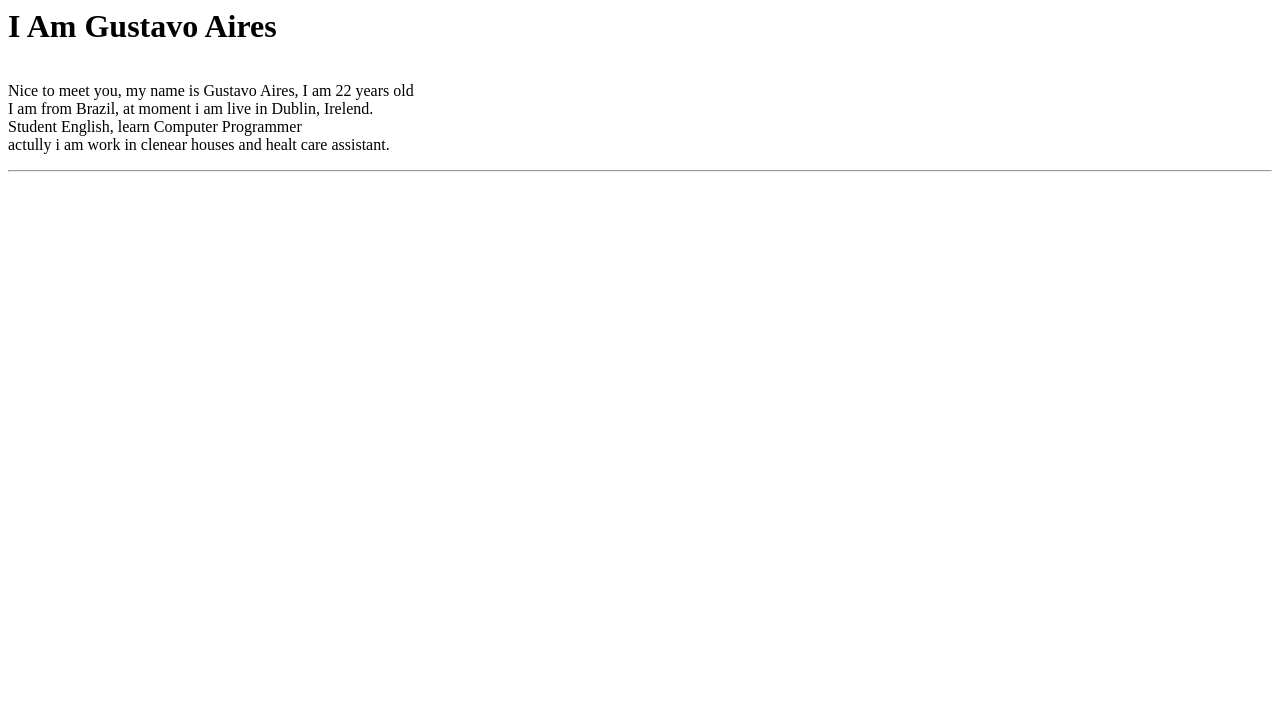
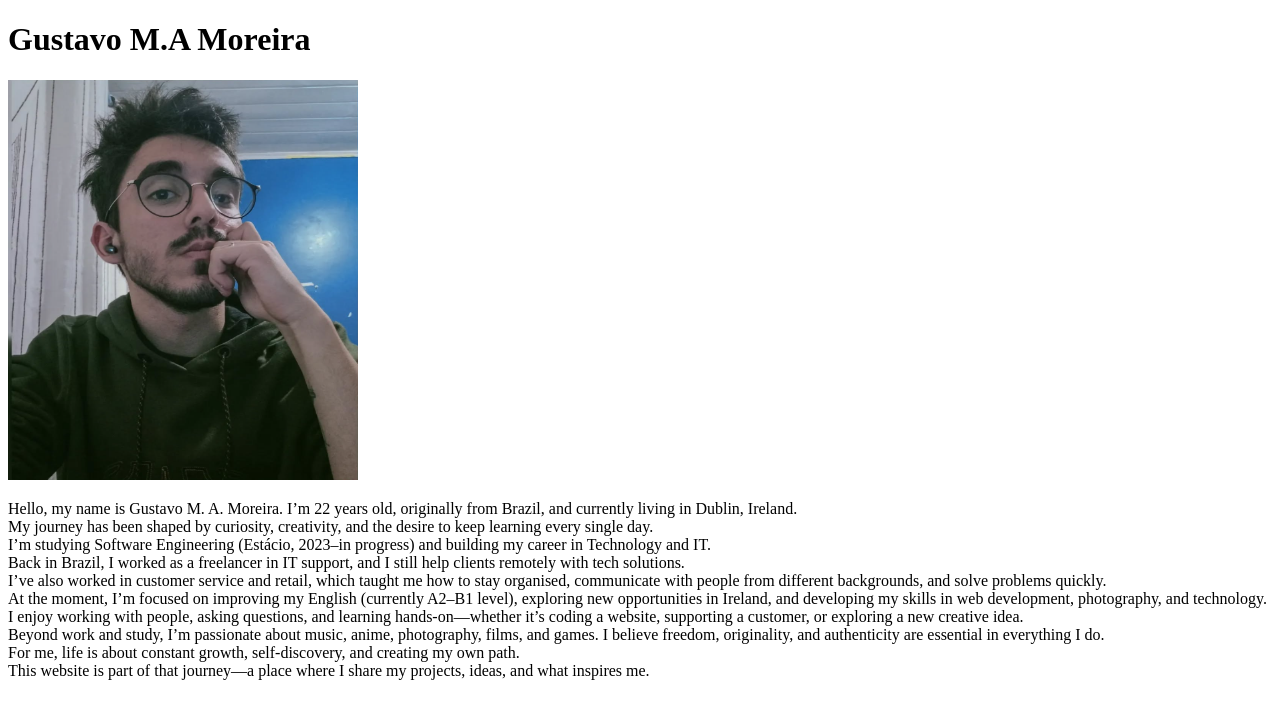
Before and after one commit to GustavoMa1/Gustavo-s-Portfolio, a plain HTML site: page About.html in a window 1280 px wide. Drawn offline with Linux system fonts and the light colour scheme.

Commit message:
change Project

```diff
--- a/About.html
+++ b/About.html
@@ -1,8 +1,25 @@
-<h1>I Am Gustavo Aires</h1>
-<img src=""/>
- <p>Nice to meet you, my name is Gustavo Aires, I am 22 years old <br />
-    I am from Brazil, at moment i am live in Dublin, Irelend. <br />
-    Student English, learn Computer Programmer <br />
-    actully i am work in clenear houses and healt care assistant.
-</p>
-<hr />
+<!DOCTYPE html>
+<html lang="en">
+<head>
+    <meta charset="UTF-8">
+    <meta name="viewport" content="width=device-width, initial-scale=1.0">
+    <title>About Me</title>
+</head>
+<body>
+    <h1>Gustavo M.A Moreira</h1>
+    <img src="./Image/Captura de tela 2025-08-20 135519.png" width="350" height="400" >
+    <p>Hello, my name is Gustavo M. A. Moreira. I’m 22 years old, originally from Brazil, and currently living in Dublin, Ireland. <br>
+        My journey has been shaped by curiosity, creativity, and the desire to keep learning every single day.<br>
+        I’m studying Software Engineering (Estácio, 2023–in progress) and building my career in Technology and IT.<br>
+        Back in Brazil, I worked as a freelancer in IT support, and I still help clients remotely with tech solutions.<br>
+        I’ve also worked in customer service and retail, which taught me how to stay organised, communicate with people from different backgrounds, and solve problems quickly.<br>
+        At the moment, I’m focused on improving my English (currently A2–B1 level), exploring new opportunities in Ireland, and developing my skills in web development, photography, and technology.<br>
+        I enjoy working with people, asking questions, and learning hands-on—whether it’s coding a website, supporting a customer, or exploring a new creative idea.<br>
+        Beyond work and study, I’m passionate about music, anime, photography, films, and games. I believe freedom, originality, and authenticity are essential in everything I do.<br>
+        For me, life is about constant growth, self-discovery, and creating my own path.<br>
+        This website is part of that journey—a place where I share my projects, ideas, and what inspires me.
+
+    </p>
+
+</body>
+</html>
```
Also changed, not shown: index.html (+27 -9 lines), Image/Captura de tela 2025-08-20 135519.png (added), Image/Captura de tela 2025-08-20 151714.png (added), OldProjects.html (added).
